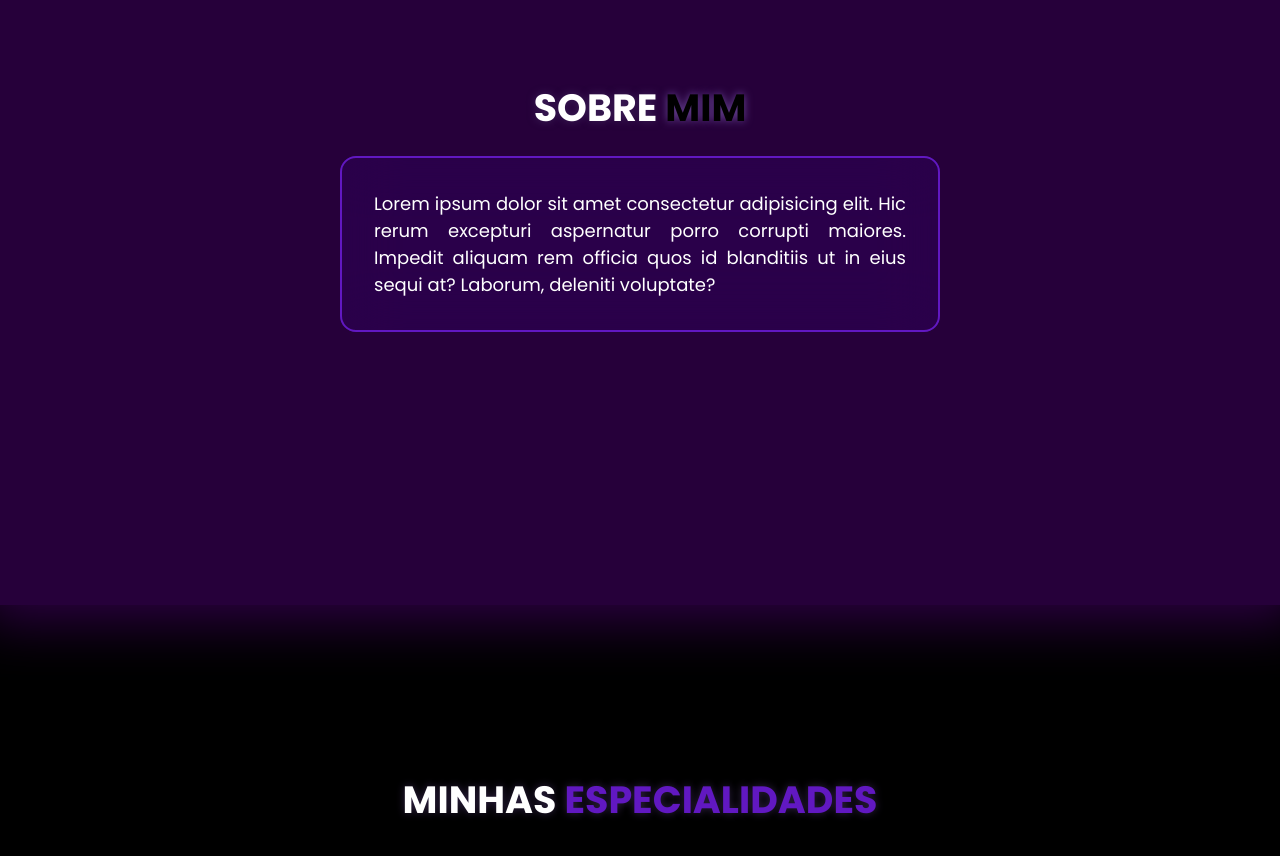
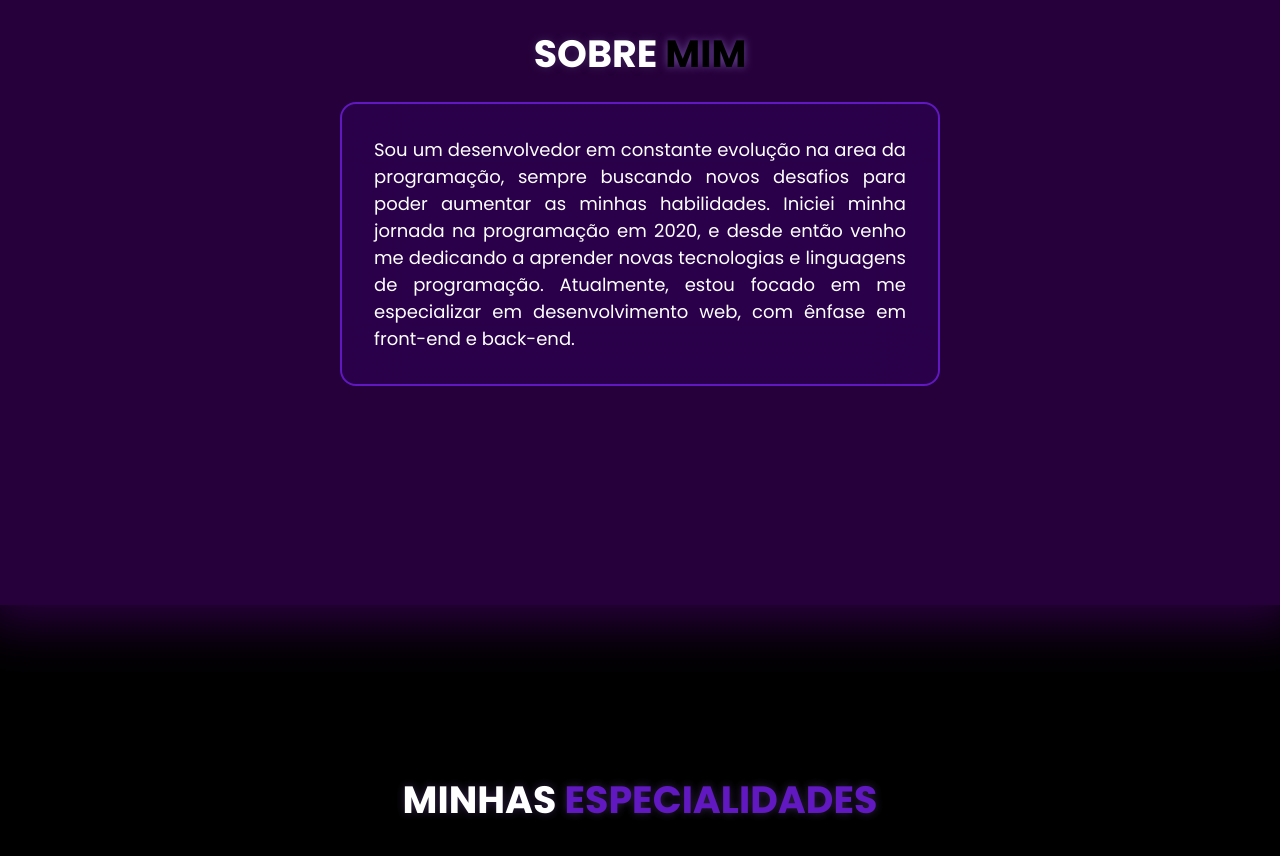
Before and after one commit to mheloo/Meu-Portifolio, a plain HTML site: page index.html in a window 1280 px wide. Shown: the part 1060-1916 px from the top of the page. Drawn offline with nearby package versions, Linux system fonts and the light colour scheme.

Commit message:
atualização

```diff
--- a/index.html
+++ b/index.html
@@ -101,10 +101,10 @@
                     <div class="txt-sobre">
                         <h2 class="subtitulo">SOBRE <span>MIM</span></h2>
                         <div class="flex-sobre">
-                            <p>Lorem ipsum dolor sit amet consectetur adipisicing elit.
-                            Hic rerum excepturi aspernatur porro corrupti maiores.
-                            Impedit aliquam rem officia quos id blanditiis ut in eius sequi at?
-                            Laborum, deleniti voluptate?</p>
+                            <p>Sou um desenvolvedor em constante evolução na area da programação, sempre buscando novos desafios para poder aumentar as minhas habilidades.
+                                Iniciei minha jornada na programação em 2020, e desde então venho me dedicando a aprender novas tecnologias e linguagens de programação.
+                                Atualmente, estou focado em me especializar em desenvolvimento web, com ênfase em front-end e back-end.
+                            </p>
                         </div>
                     </div>
 
```
